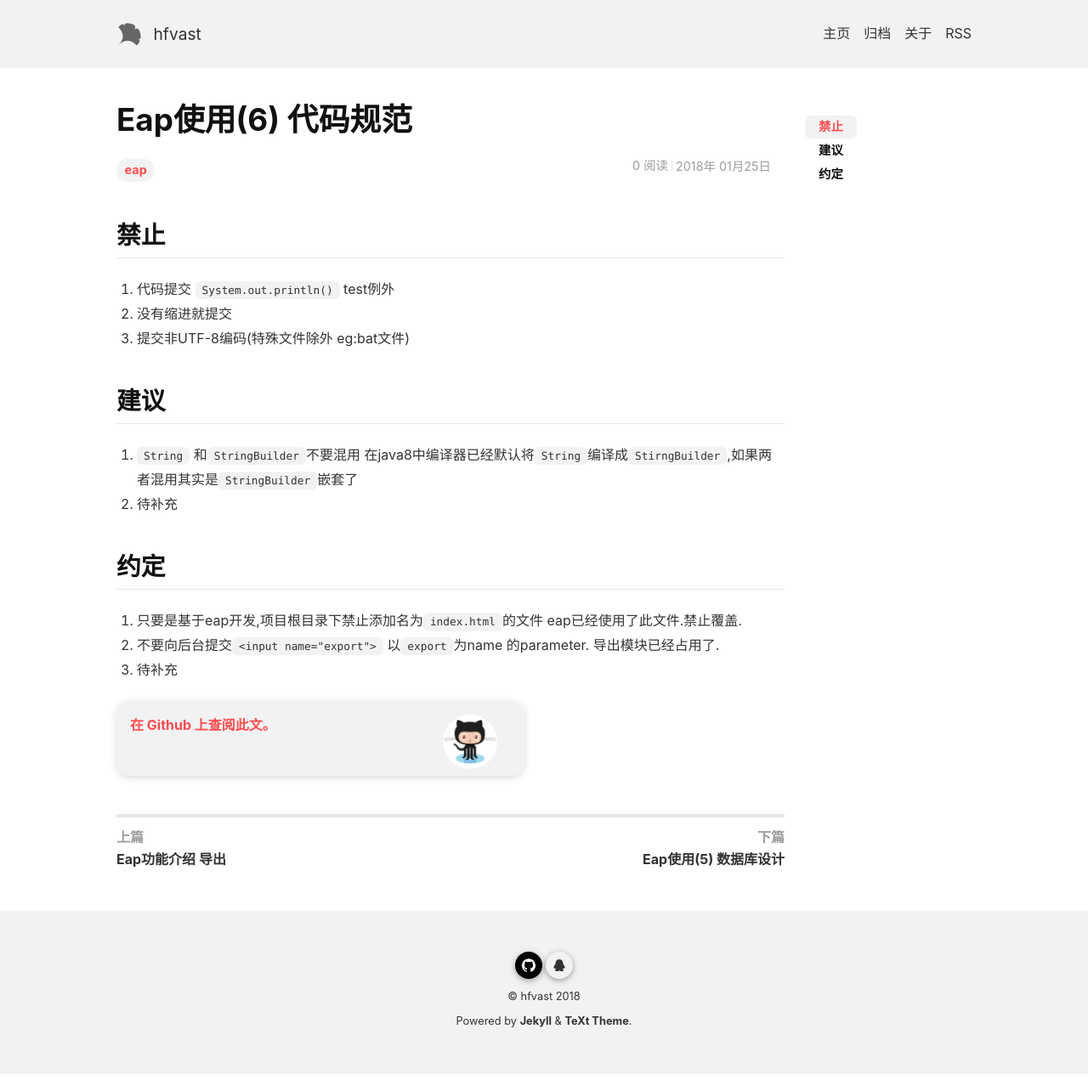
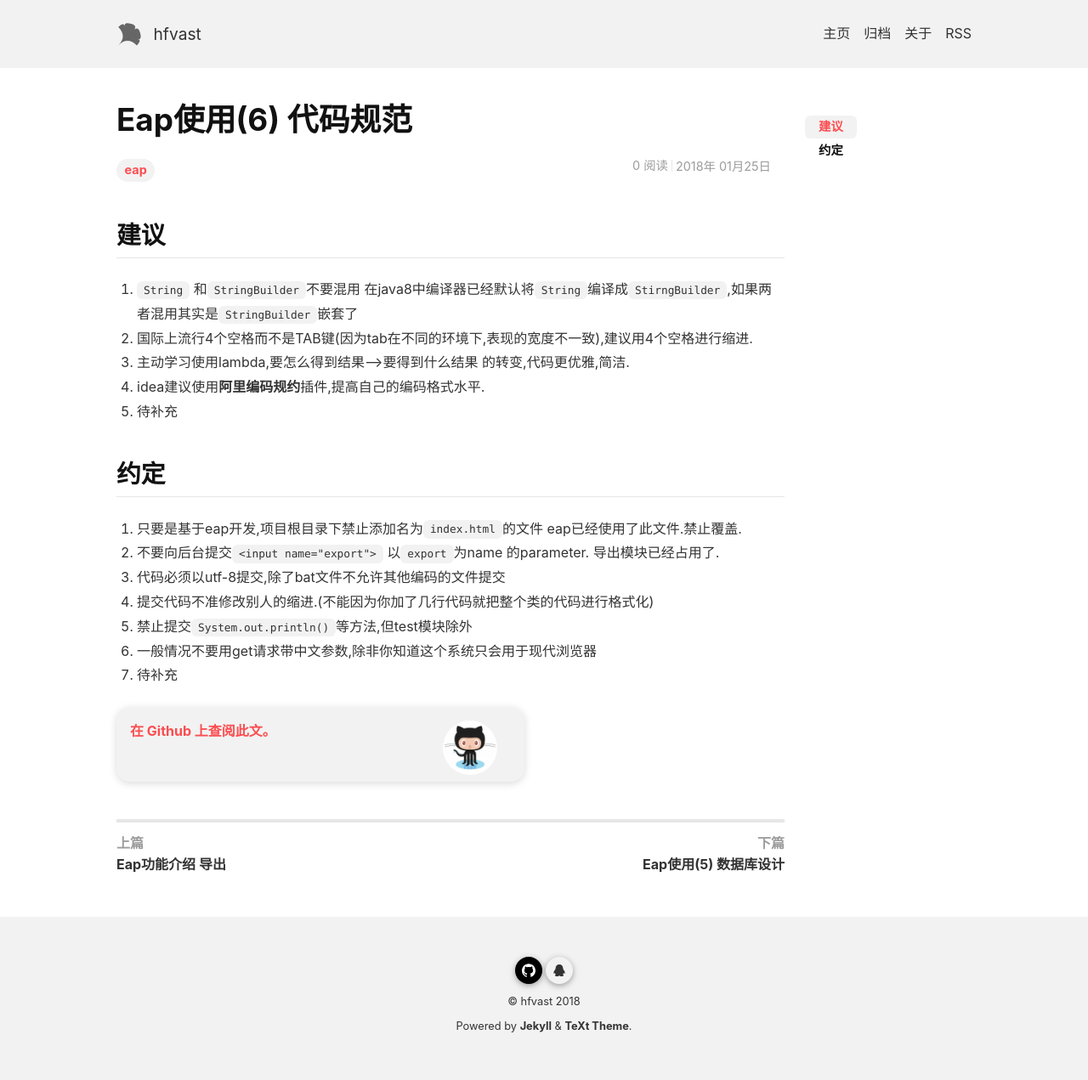
Before and after one commit to FireLee1413/hfvast.github.io, a Jekyll site: the page built from _posts/2018-01-25-eap使用(6)-代码规范.md, in a window 1280 px wide. Shown: the whole page at 85% size. Built offline with Jekyll 4.4.1, drawn with Linux system fonts in a browser that asks for light colours; nearby versions of some CDN libraries; comment, search, counter and statistics services are not loaded.

Commit message:
修改文章内容

```diff
--- a/_posts/2018-01-25-eap使用(6)-代码规范.md
+++ b/_posts/2018-01-25-eap使用(6)-代码规范.md
@@ -5,19 +5,19 @@ key: eap使用6-代码规范
 tags: eap
 ---
 
-## 禁止
-1. 代码提交 `System.out.println()` test例外
-2. 没有缩进就提交
-3. 提交非UTF-8编码(特殊文件除外 eg:bat文件)
-
-
-
 ## 建议
 1. `String` 和`StringBuilder`不要混用 在java8中编译器已经默认将`String`编译成`StirngBuilder`,如果两者混用其实是`StringBuilder`嵌套了
-2. 待补充
+2. 国际上流行4个空格而不是TAB键(因为tab在不同的环境下,表现的宽度不一致),建议用4个空格进行缩进.
+3. 主动学习使用lambda,要怎么得到结果-->要得到什么结果 的转变,代码更优雅,简洁.
+4. idea建议使用**阿里编码规约**插件,提高自己的编码格式水平.
+5. 待补充
 
 
 ## 约定
 1. 只要是基于eap开发,项目根目录下禁止添加名为`index.html`的文件 eap已经使用了此文件.禁止覆盖.
 2. 不要向后台提交`<input name="export">` 以`export`为name 的parameter. 导出模块已经占用了.
-3. 待补充
+3. 代码必须以utf-8提交,除了bat文件不允许其他编码的文件提交
+4. 提交代码不准修改别人的缩进.(不能因为你加了几行代码就把整个类的代码进行格式化)
+5. 禁止提交`System.out.println()`等方法,但test模块除外
+6. 一般情况不要用get请求带中文参数,除非你知道这个系统只会用于现代浏览器
+7. 待补充
```
